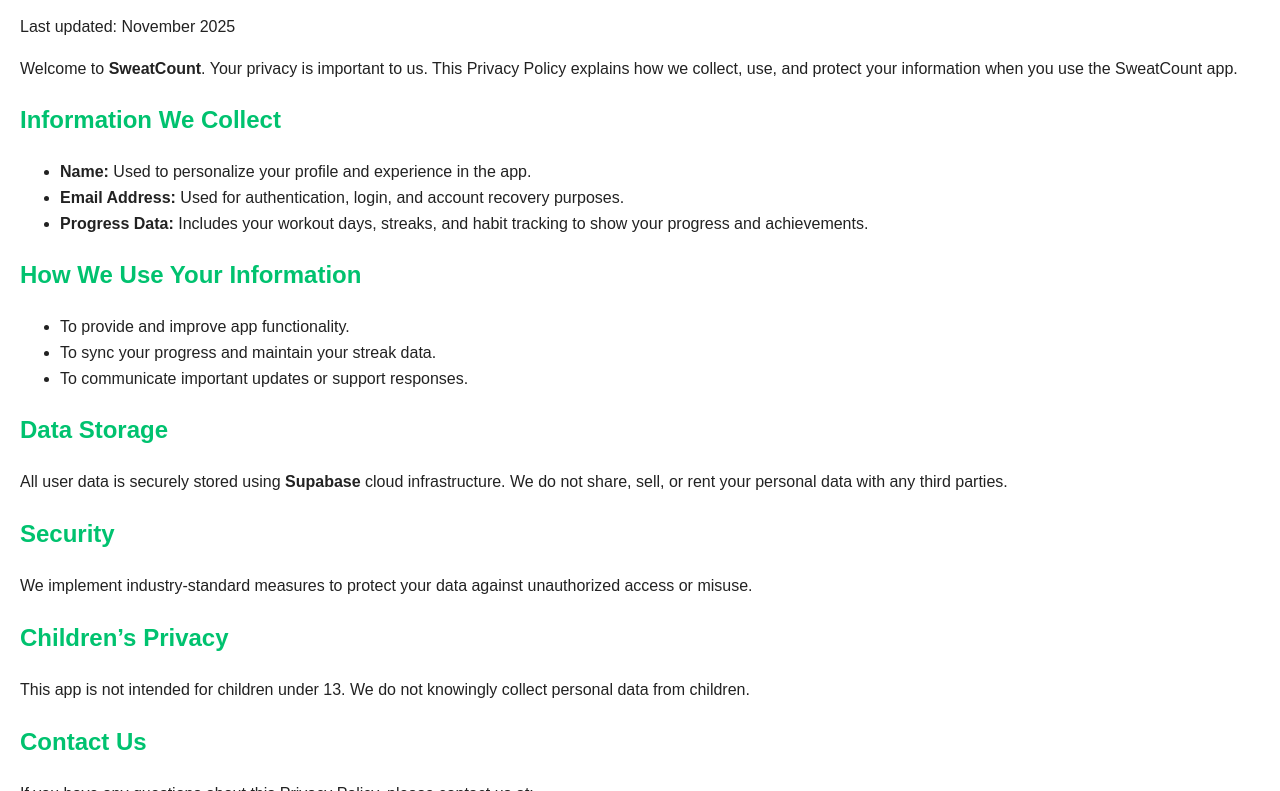
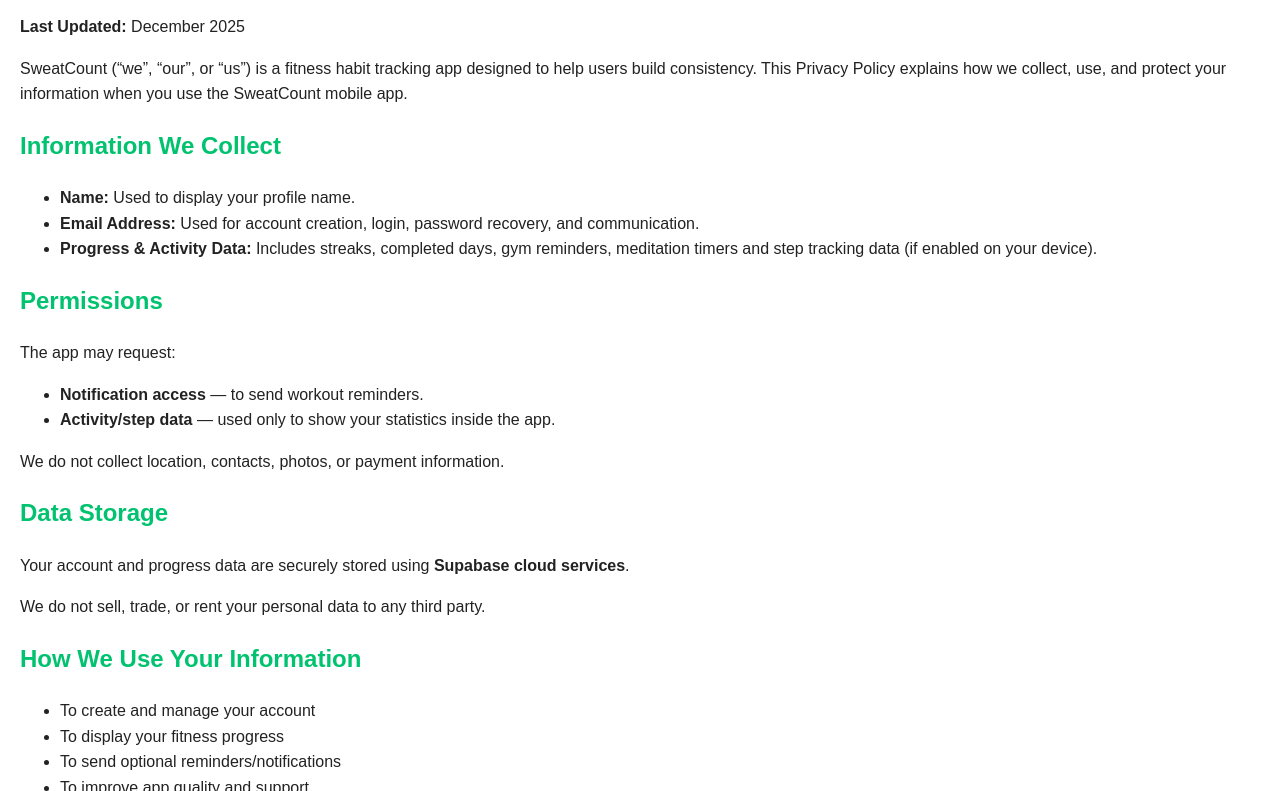
Before and after one commit to gautamb08/SweatCount-Policies, a plain HTML site: page privacy.html in a window 1280 px wide. Shown: the part 80-871 px from the top of the page. Drawn offline with Linux system fonts and the light colour scheme.

Commit message:
Update privacy.html

```diff
--- a/privacy.html
+++ b/privacy.html
@@ -11,39 +11,81 @@
   </style>
 </head>
 <body>
-  <h1>Privacy Policy</h1>
-  <p>Last updated: November 2025</p>
+  <h1>Privacy Policy — SweatCount</h1>
+  <p><strong>Last Updated:</strong> December 2025</p>
 
-  <p>Welcome to <strong>SweatCount</strong>. Your privacy is important to us.
-  This Privacy Policy explains how we collect, use, and protect your information when you use the SweatCount app.</p>
+  <p>
+    SweatCount (“we”, “our”, or “us”) is a fitness habit tracking app designed to help users build consistency.
+    This Privacy Policy explains how we collect, use, and protect your information when you use the SweatCount mobile app.
+  </p>
 
   <h2>Information We Collect</h2>
   <ul>
-    <li><strong>Name:</strong> Used to personalize your profile and experience in the app.</li>
-    <li><strong>Email Address:</strong> Used for authentication, login, and account recovery purposes.</li>
-    <li><strong>Progress Data:</strong> Includes your workout days, streaks, and habit tracking to show your progress and achievements.</li>
+    <li><strong>Name:</strong> Used to display your profile name.</li>
+    <li><strong>Email Address:</strong> Used for account creation, login, password recovery, and communication.</li>
+    <li><strong>Progress & Activity Data:</strong> Includes streaks, completed days, gym reminders, meditation timers and step tracking data (if enabled on your device).</li>
   </ul>
+
+  <h2>Permissions</h2>
+  <p>The app may request:</p>
+  <ul>
+    <li><strong>Notification access</strong> — to send workout reminders.</li>
+    <li><strong>Activity/step data</strong> — used only to show your statistics inside the app.</li>
+  </ul>
+
+  <p>We do not collect location, contacts, photos, or payment information.</p>
+
+  <h2>Data Storage</h2>
+  <p>
+    Your account and progress data are securely stored using
+    <strong>Supabase cloud services</strong>.
+  </p>
+  <p>
+    We do not sell, trade, or rent your personal data to any third party.
+  </p>
 
   <h2>How We Use Your Information</h2>
   <ul>
-    <li>To provide and improve app functionality.</li>
-    <li>To sync your progress and maintain your streak data.</li>
-    <li>To communicate important updates or support responses.</li>
+    <li>To create and manage your account</li>
+    <li>To display your fitness progress</li>
+    <li>To send optional reminders/notifications</li>
+    <li>To improve app quality and support</li>
   </ul>
 
-  <h2>Data Storage</h2>
-  <p>All user data is securely stored using <strong>Supabase</strong> cloud infrastructure.
-  We do not share, sell, or rent your personal data with any third parties.</p>
+  <h2>Data Retention</h2>
+  <p>
+    Your data is stored as long as your account remains active.
+    You may request deletion at any time by contacting us.
+  </p>
 
   <h2>Security</h2>
-  <p>We implement industry-standard measures to protect your data against unauthorized access or misuse.</p>
+  <p>
+    We use industry-standard security practices to protect your data.
+    However, no internet transmission is 100% secure.
+  </p>
 
   <h2>Children’s Privacy</h2>
-  <p>This app is not intended for children under 13. We do not knowingly collect personal data from children.</p>
+  <p>
+    SweatCount is not directed to children under 13.
+    We do not knowingly collect data from children.
+  </p>
+
+  <h2>Your Rights</h2>
+  <p>You may request:</p>
+  <ul>
+    <li>Account deletion</li>
+    <li>Data review</li>
+    <li>Update or correction</li>
+  </ul>
+
+  <h2>Changes to This Policy</h2>
+  <p>We may update this policy when needed. Updates will be posted here.</p>
 
   <h2>Contact Us</h2>
-  <p>If you have any questions about this Privacy Policy, please contact us at:<br>
-  <a href="mailto:sweatcount.privacy@outlook.com">sweatcount.privacy@outlook.com</a></p>
+  <p>
+    For privacy questions or data deletion requests, contact:<br>
+    <a href="mailto:contact@sweatcount.online">contact@sweatcount.online</a>
+  </p>
 
   <hr>
   <p><small>© 2025 SweatCount. All rights reserved.</small></p>
```
